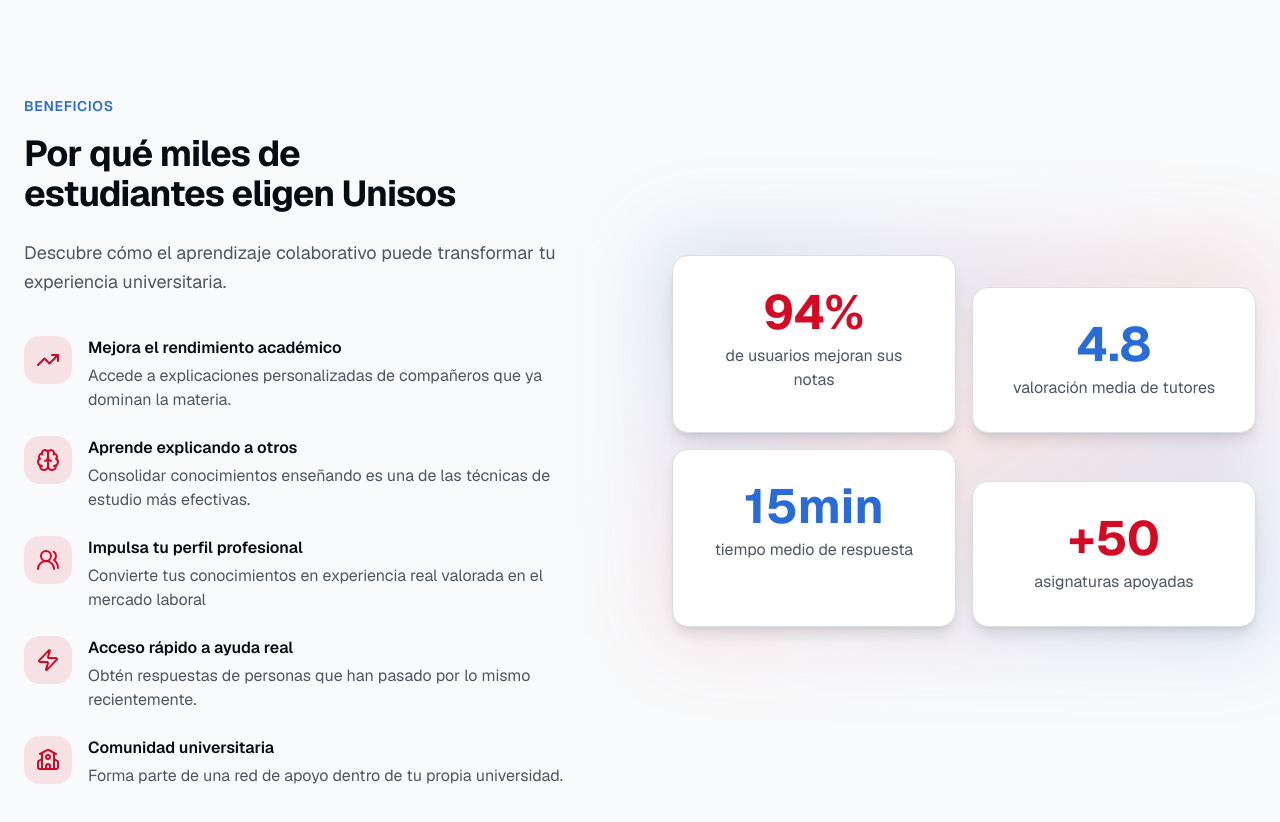
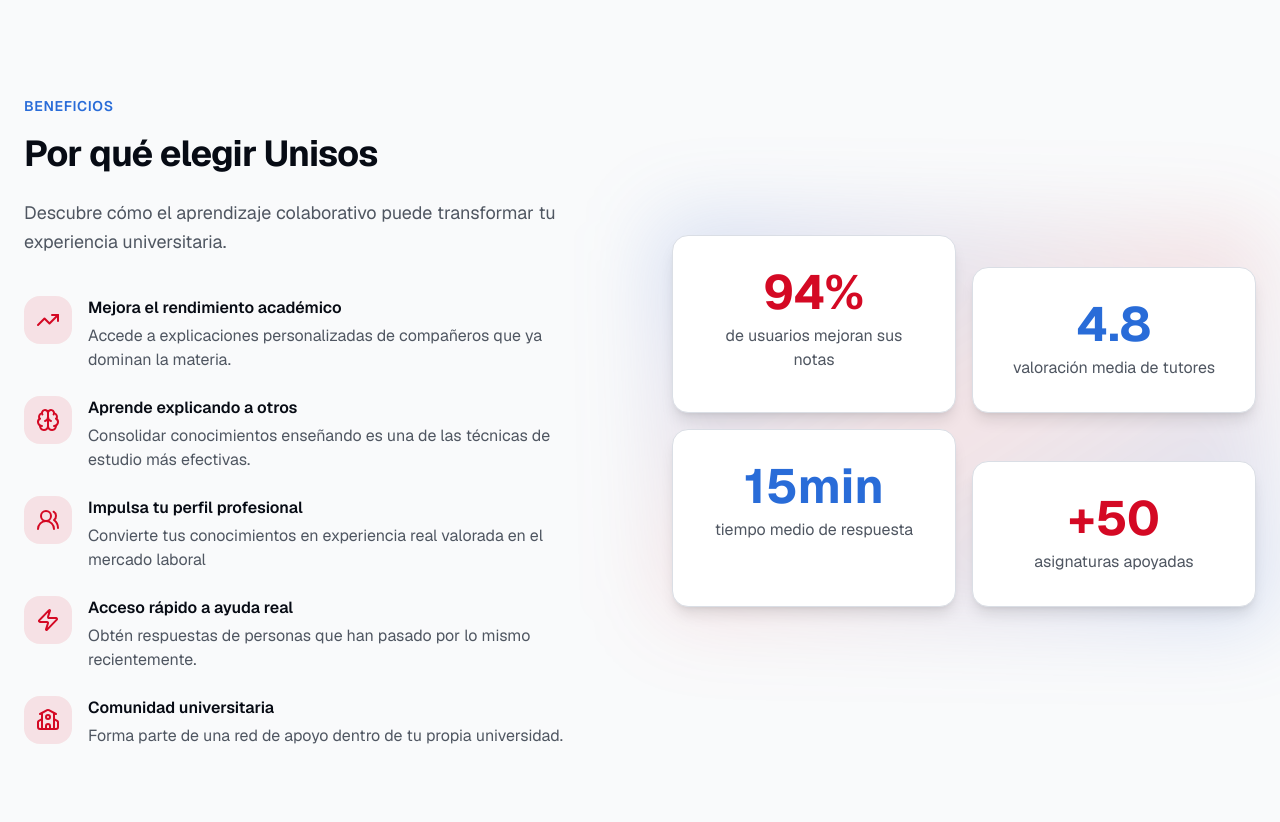
Before and after one commit to Salvidmr/unisosweb, a Next.js app: page / in a window 1280 px wide. Shown: the part 2940-3762 px from the top of the page. Built offline with nearby package versions, Linux system fonts and the light colour scheme.

Commit message:
Update heading text for benefits section

```diff
--- a/components/benefits-section.tsx
+++ b/components/benefits-section.tsx
@@ -38,7 +38,7 @@ export function BenefitsSection() {
               Beneficios
             </span>
             <h2 className="mt-4 text-3xl font-bold tracking-tight text-foreground sm:text-4xl text-balance">
-              Por qué miles de estudiantes eligen Unisos
+              Por qué elegir Unisos
             </h2>
             <p className="mt-6 text-lg text-muted-foreground leading-relaxed">
               Descubre cómo el aprendizaje colaborativo puede transformar tu experiencia universitaria.
```
